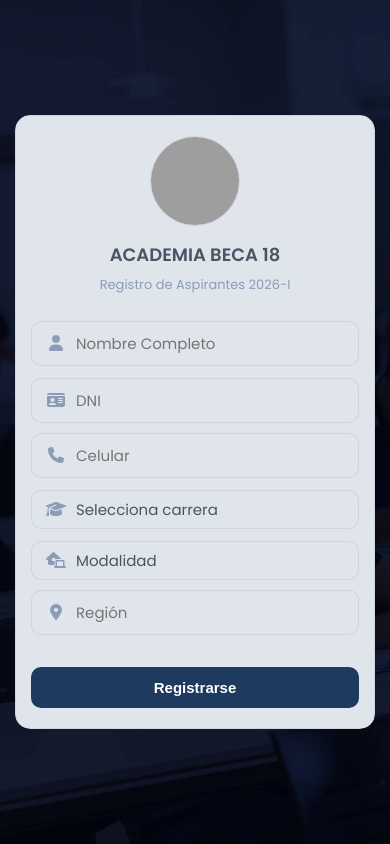
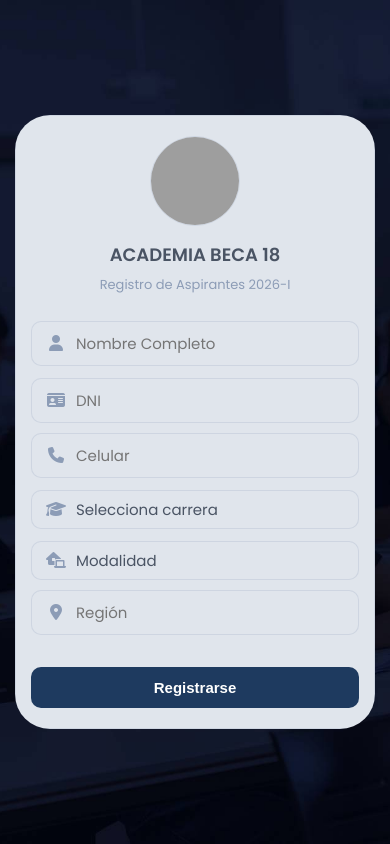
Before and after one commit to udepservicio/academia, a Flask app: page /registro in a window 390 px wide. Run offline with Flask 3, Linux system fonts and the light colour scheme; grey boxes are pictures that could not be loaded.

Commit message:
Update registro.html

```diff
--- a/templates/registro.html
+++ b/templates/registro.html
@@ -290,7 +290,7 @@
 
             .container {
                 flex-direction: column;
-                border-radius: 15px;
+                border-radius: 35px;
             }
 
             .card {
```
